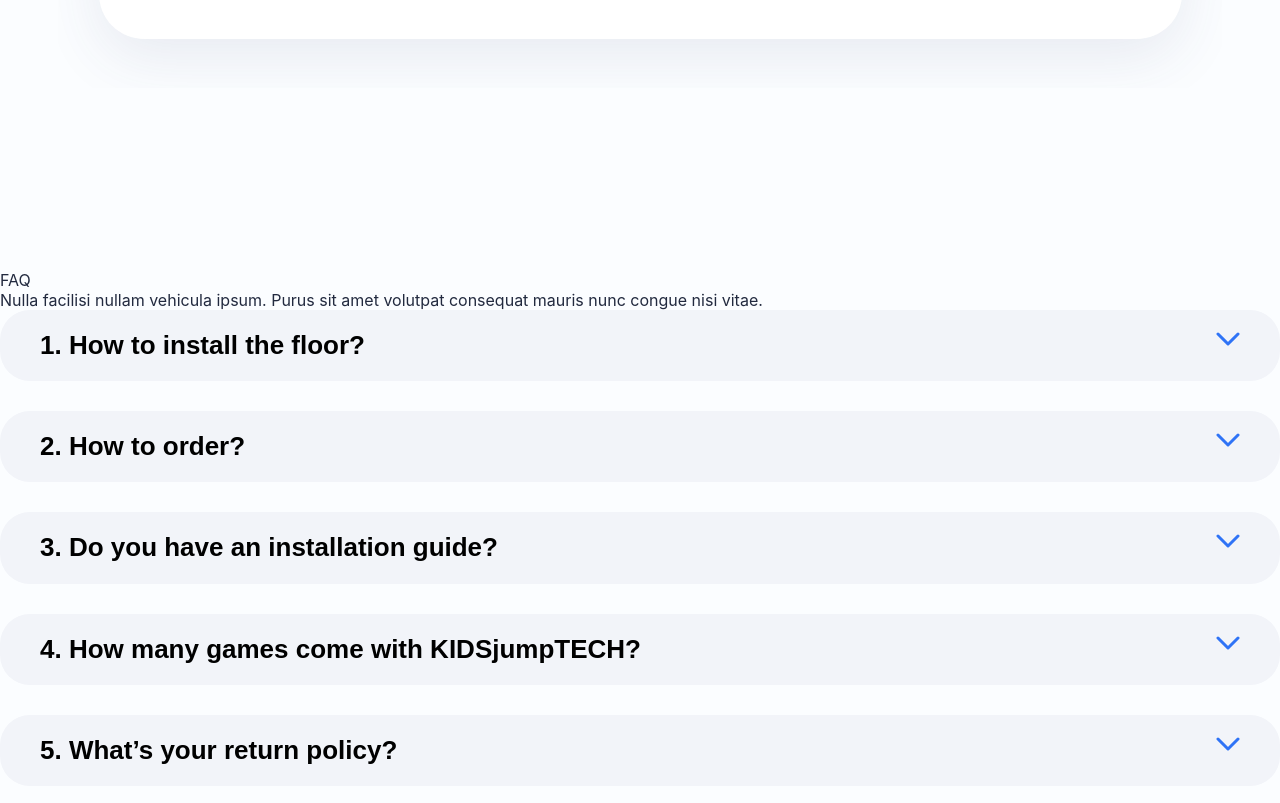
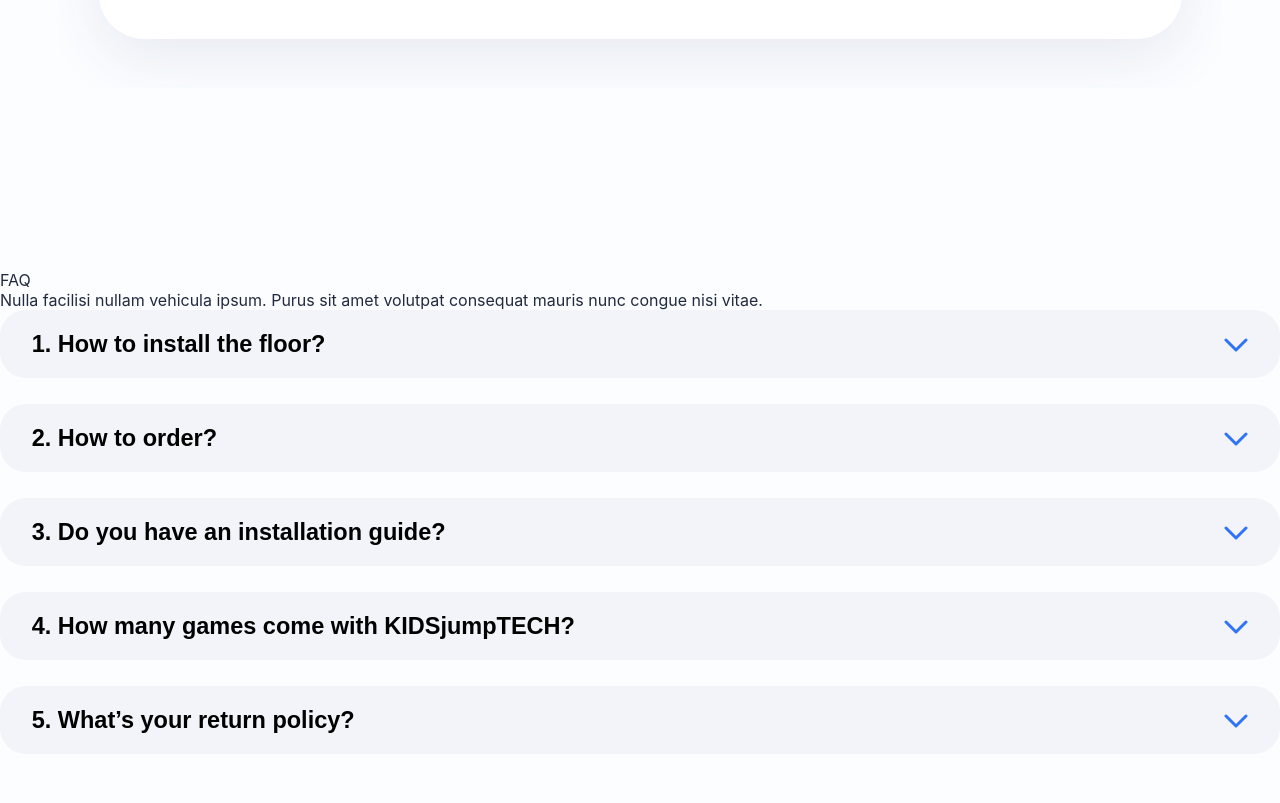
Before and after one commit to OgurtsovArtem/Kids_Jump, a React (Create React App) app: page / in a window 1280 px wide. Shown: the part 10076-10879 px from the top of the page. After the commit the page ends 10856 px from the top, so only its background shows below. Built offline with nearby package versions, Linux system fonts and the light colour scheme; a web font is replaced by a local one.

Commit message:
the first version of the component has been completed

```diff
--- a/src/Ui-Kit/Accordion/Accordion.jsx
+++ b/src/Ui-Kit/Accordion/Accordion.jsx
@@ -1,12 +1,15 @@
 import React from "react";
 import "./Accordion.scss";
 import AccordionItem from "../AccordionItem/AccordionItem";
-function Accordion({ className, showOnlyOnce = true, list = [], show = null }) {
-  const [activeIndex, setActiveIndex] = React.useState(show);
-
-  return (
-    list &&
-    list.map((item, index) => {
+function Accordion({
+  className,
+  showOnlyOnce = true,
+  list = [],
+  showElementIndex = null,
+}) {
+  const [activeIndex, setActiveIndex] = React.useState(showElementIndex);
+  return Array.isArray(list)
+    ? list.map((item, index) => {
         return (
           <AccordionItem
             className={className}
@@ -15,13 +18,13 @@ function Accordion({ className, showOnlyOnce = true, list = [], show = null }) {
             data={item}
             index={index}
             activeIndex={activeIndex}
-          showOnce={() => {
+            initRerender={() => {
               setActiveIndex(index);
             }}
           />
         );
       })
-  );
+    : SyntaxError("<AccordionItem>: the { list } element is not an array");
 }
 
 export default Accordion;
--- a/src/Ui-Kit/AccordionItem/AccordionItem.jsx
+++ b/src/Ui-Kit/AccordionItem/AccordionItem.jsx
@@ -8,7 +8,7 @@ function AccordionItem({
   activeIndex,
   data,
   index,
-  showOnce,
+  initRerender,
 }) {
   // Ссылка на тело аккордиона.
   const [bodyActive, setBodyActive] = React.useState(false);
@@ -18,7 +18,7 @@ function AccordionItem({
   function showBody() {
     // Показ только 1 открытого аккордиона.
     if (showOnlyOnce) {
-      showOnce();
+      initRerender();
     }
     //открытие/закрытие
     if (bodyActive) {
--- a/src/Ui-Kit/AccordionItem/AccordionItem.scss
+++ b/src/Ui-Kit/AccordionItem/AccordionItem.scss
@@ -4,19 +4,25 @@
 
 .accordion-item {
   background-color: $grayColor90;
-  border-radius: rem(30);
-  margin-bottom: rem(30);
+
+  @include adaptive-value("border-radius", 30, 20, $xxs);
+  @include adaptive-value("margin-bottom", 30, 20, $xxs);
   &__button {
-    padding: rem(20) rem(40);
+    padding-top: rem(20);
+    padding-bottom: rem(20);
+    @include adaptive-value("padding-left", 40, 20, $xxs);
+    @include adaptive-value("padding-right", 40, 20, $xxs);
     width: 100%;
     display: flex;
+    align-items: center;
     justify-content: space-between;
   }
   &__title {
     font-style: normal;
     font-weight: 600;
-    font-size: 26px;
+    @include adaptive-value("font-size", 26, 20, $xxs);
     line-height: 120%;
+    text-align: left;
   }
   &__icon {
     width: 24px;
@@ -24,7 +30,6 @@
     transition: $transitionNormal;
     &_active {
       transform: rotateX(180deg);
-      //   transform: matrix3d(0 0 180);
     }
   }
   &__body {
@@ -32,9 +37,9 @@
     overflow: hidden;
     transition: max-height $transitionLight ease-out;
     background-color: $whiteColor;
-    box-shadow: 0px 6px 20px rgba(61, 70, 118, 0.08);
-    border-bottom-left-radius: rem(30);
-    border-bottom-right-radius: rem(30);
+    box-shadow: 0px rem(6) rem(20) rgba(61, 70, 118, 0.08);
+    @include adaptive-value("border-bottom-left-radius", 30, 20, $xxs);
+    @include adaptive-value("border-bottom-right-radius", 30, 20, $xxs);
 
     &._active {
       max-height: 100%;
@@ -43,8 +48,8 @@
   &__text {
     font-style: normal;
     font-weight: 500;
-    font-size: 20px;
     line-height: 155%;
-    padding: rem(40);
+    @include adaptive-value("padding", 40, 20, $xxs);
+    @include adaptive-value("font-size", 20, 16, $xxs);
   }
 }
```
Lines whose indentation alone changed are shown as unchanged.
